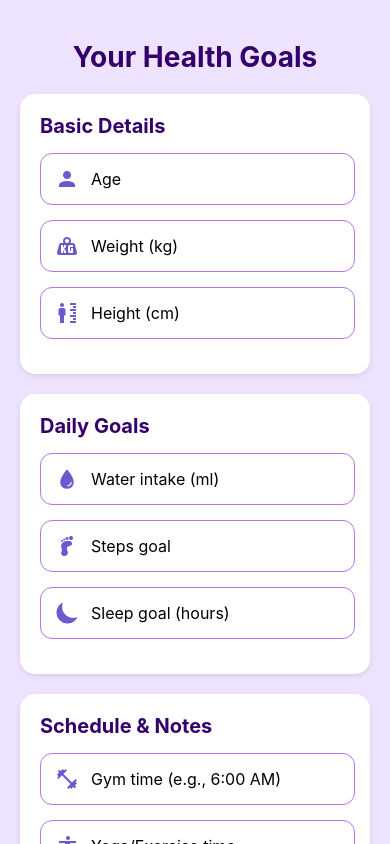
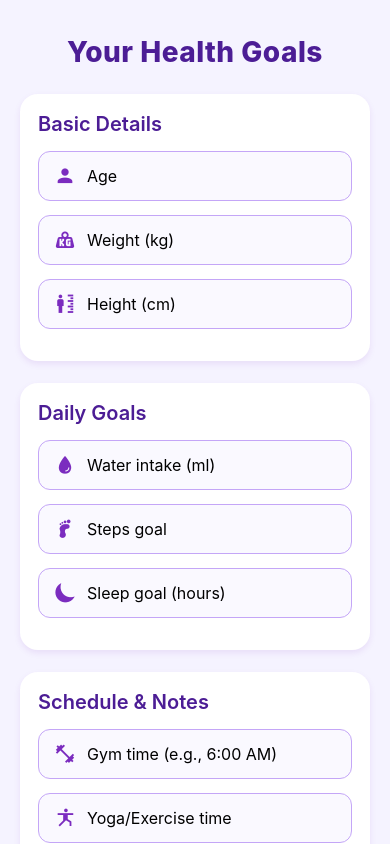
Before and after one commit to Ipshita29/Health-Tracker, a React Native app in the folder frontend/: screen /Details in a window 390 px wide. Built offline with nearby package versions, Linux system fonts and the light colour scheme.

Commit message:
add details form

```diff
--- a/frontend/components/Details.jsx
+++ b/frontend/components/Details.jsx
@@ -1,7 +1,7 @@
 import React, { useState } from "react";
-import { View, TextInput, StyleSheet, Text, TouchableOpacity, ScrollView, Alert } from "react-native";
+import {View,TextInput,StyleSheet,Text,TouchableOpacity,ScrollView,Alert,KeyboardAvoidingView,Platform} from "react-native";
 import { SafeAreaView } from "react-native-safe-area-context";
-import { FontAwesome5, MaterialCommunityIcons, MaterialIcons, Ionicons } from '@expo/vector-icons';
+import {FontAwesome5,MaterialCommunityIcons,MaterialIcons,Ionicons} from "@expo/vector-icons";
 
 export default function Details() {
   const [formData, setFormData] = useState({
@@ -18,133 +18,184 @@ export default function Details() {
   });
 
   const handleChange = (name, value) => {
-    setFormData(prev => ({ ...prev, [name]: value }));
+    setFormData((prev) => ({ ...prev, [name]: value }));
   };
 
   const handleSubmit = () => {
     if (!formData.age || !formData.weight || !formData.height) {
-      Alert.alert("Error", "Please fill in age, weight, and height to get started.");
+      Alert.alert(
+        "Error",
+        "Please fill in age, weight, and height to get started."
+      );
       return;
     }
-
-    // TODO: Connect to backend API to save user details
     console.log("Saving user details:", formData);
-
     Alert.alert("Success", "Your details have been saved!");
   };
 
   return (
     <SafeAreaView style={styles.safeArea}>
+      <KeyboardAvoidingView
+        style={{ flex: 1 }}
+        behavior={Platform.OS === "ios" ? "padding" : undefined}
+      >
         <ScrollView contentContainerStyle={styles.scrollViewContainer}>
           <Text style={styles.title}>Your Health Goals</Text>
 
-        {/* Basic Details Section */}
           <View style={styles.section}>
             <Text style={styles.sectionTitle}>Basic Details</Text>
             <View style={styles.inputGroup}>
-            <MaterialCommunityIcons name="account" size={24} color="#6A5ACD" style={styles.inputIcon} />
+              <MaterialCommunityIcons
+                name="account"
+                size={22}
+                color="#7B2CBF"
+                style={styles.inputIcon}
+              />
               <TextInput
                 style={styles.input}
                 placeholder="Age"
                 keyboardType="numeric"
                 value={formData.age}
-              onChangeText={val => handleChange("age", val)}
+                onChangeText={(val) => handleChange("age", val)}
               />
             </View>
             <View style={styles.inputGroup}>
-            <MaterialCommunityIcons name="weight-kilogram" size={24} color="#6A5ACD" style={styles.inputIcon} />
+              <MaterialCommunityIcons
+                name="weight-kilogram"
+                size={22}
+                color="#7B2CBF"
+                style={styles.inputIcon}
+              />
               <TextInput
                 style={styles.input}
                 placeholder="Weight (kg)"
                 keyboardType="numeric"
                 value={formData.weight}
-              onChangeText={val => handleChange("weight", val)}
+                onChangeText={(val) => handleChange("weight", val)}
               />
             </View>
             <View style={styles.inputGroup}>
-            <MaterialCommunityIcons name="human-male-height" size={24} color="#6A5ACD" style={styles.inputIcon} />
+              <MaterialCommunityIcons
+                name="human-male-height"
+                size={22}
+                color="#7B2CBF"
+                style={styles.inputIcon}
+              />
               <TextInput
                 style={styles.input}
                 placeholder="Height (cm)"
                 keyboardType="numeric"
                 value={formData.height}
-              onChangeText={val => handleChange("height", val)}
+                onChangeText={(val) => handleChange("height", val)}
               />
             </View>
           </View>
 
-        {/* Health Goals Section */}
           <View style={styles.section}>
             <Text style={styles.sectionTitle}>Daily Goals</Text>
             <View style={styles.inputGroup}>
-            <Ionicons name="water" size={24} color="#6A5ACD" style={styles.inputIcon} />
+              <Ionicons
+                name="water"
+                size={22}
+                color="#7B2CBF"
+                style={styles.inputIcon}
+              />
               <TextInput
                 style={styles.input}
                 placeholder="Water intake (ml)"
                 keyboardType="numeric"
                 value={formData.water}
-              onChangeText={val => handleChange("water", val)}
+                onChangeText={(val) => handleChange("water", val)}
               />
             </View>
             <View style={styles.inputGroup}>
-            <MaterialCommunityIcons name="foot-print" size={24} color="#6A5ACD" style={styles.inputIcon} />
+              <MaterialCommunityIcons
+                name="foot-print"
+                size={22}
+                color="#7B2CBF"
+                style={styles.inputIcon}
+              />
               <TextInput
                 style={styles.input}
                 placeholder="Steps goal"
                 keyboardType="numeric"
                 value={formData.steps}
-              onChangeText={val => handleChange("steps", val)}
+                onChangeText={(val) => handleChange("steps", val)}
               />
             </View>
             <View style={styles.inputGroup}>
-            <Ionicons name="moon-sharp" size={24} color="#6A5ACD" style={styles.inputIcon} />
+              <Ionicons
+                name="moon-sharp"
+                size={22}
+                color="#7B2CBF"
+                style={styles.inputIcon}
+              />
               <TextInput
                 style={styles.input}
                 placeholder="Sleep goal (hours)"
                 keyboardType="numeric"
                 value={formData.sleepHours}
-              onChangeText={val => handleChange("sleepHours", val)}
+                onChangeText={(val) => handleChange("sleepHours", val)}
               />
             </View>
           </View>
 
-        {/* Schedule & Notes Section */}
           <View style={styles.section}>
             <Text style={styles.sectionTitle}>Schedule & Notes</Text>
             <View style={styles.inputGroup}>
-            <MaterialCommunityIcons name="dumbbell" size={24} color="#6A5ACD" style={styles.inputIcon} />
+              <MaterialCommunityIcons
+                name="dumbbell"
+                size={22}
+                color="#7B2CBF"
+                style={styles.inputIcon}
+              />
               <TextInput
                 style={styles.input}
                 placeholder="Gym time (e.g., 6:00 AM)"
                 value={formData.gymTime}
-              onChangeText={val => handleChange("gymTime", val)}
+                onChangeText={(val) => handleChange("gymTime", val)}
               />
             </View>
             <View style={styles.inputGroup}>
-            <MaterialCommunityIcons name="yoga" size={24} color="#6A5ACD" style={styles.inputIcon} />
+              <MaterialCommunityIcons
+                name="yoga"
+                size={22}
+                color="#7B2CBF"
+                style={styles.inputIcon}
+              />
               <TextInput
                 style={styles.input}
                 placeholder="Yoga/Exercise time"
                 value={formData.yogaTime}
-              onChangeText={val => handleChange("yogaTime", val)}
+                onChangeText={(val) => handleChange("yogaTime", val)}
               />
             </View>
             <View style={styles.inputGroup}>
-            <MaterialIcons name="local-hospital" size={24} color="#6A5ACD" style={styles.inputIcon} />
+              <MaterialIcons
+                name="local-hospital"
+                size={22}
+                color="#7B2CBF"
+                style={styles.inputIcon}
+              />
               <TextInput
                 style={styles.input}
                 placeholder="Medication time"
                 value={formData.medTime}
-              onChangeText={val => handleChange("medTime", val)}
+                onChangeText={(val) => handleChange("medTime", val)}
               />
             </View>
             <View style={styles.inputGroup}>
-            <Ionicons name="pencil" size={24} color="#6A5ACD" style={styles.inputIcon} />
+              <Ionicons
+                name="pencil"
+                size={22}
+                color="#7B2CBF"
+                style={styles.inputIcon}
+              />
               <TextInput
                 style={[styles.input, styles.textArea]}
                 placeholder="Other important notes"
                 value={formData.other}
-              onChangeText={val => handleChange("other", val)}
+                onChangeText={(val) => handleChange("other", val)}
                 multiline
               />
             </View>
@@ -153,8 +204,8 @@ export default function Details() {
           <TouchableOpacity style={styles.button} onPress={handleSubmit}>
             <Text style={styles.buttonText}>Save Details</Text>
           </TouchableOpacity>
-
         </ScrollView>
+      </KeyboardAvoidingView>
     </SafeAreaView>
   );
 }
@@ -162,77 +213,79 @@ export default function Details() {
 const styles = StyleSheet.create({
   safeArea: {
     flex: 1,
-    backgroundColor: "#eee3ff",
+    backgroundColor: "#f5f3ff",
   },
   scrollViewContainer: {
     padding: 20,
-    paddingTop: 40,
+    paddingTop: 35,
   },
   title: {
     fontSize: 28,
-    fontWeight: "bold",
-    color: "#34006A",
-    marginBottom: 20,
+    fontWeight: "800",
+    color: "#4C1D95",
+    marginBottom: 25,
     textAlign: "center",
+    letterSpacing: 0.5,
   },
   section: {
     backgroundColor: "#fff",
-    borderRadius: 15,
-    padding: 20,
-    marginBottom: 20,
-    shadowColor: '#000',
-    shadowOffset: { width: 0, height: 2 },
+    borderRadius: 18,
+    padding: 18,
+    marginBottom: 22,
+    shadowColor: "#7B2CBF",
+    shadowOffset: { width: 0, height: 3 },
     shadowOpacity: 0.1,
-    shadowRadius: 5,
-    elevation: 3,
+    shadowRadius: 6,
+    elevation: 4,
   },
   sectionTitle: {
     fontSize: 20,
-    fontWeight: "bold",
-    color: "#34006A",
+    fontWeight: "600",
+    color: "#4C1D95",
     marginBottom: 15,
   },
   inputGroup: {
-    flexDirection: 'row',
-    alignItems: 'center',
-    marginBottom: 15,
+    flexDirection: "row",
+    alignItems: "center",
+    marginBottom: 14,
   },
   inputIcon: {
-    position: 'absolute',
-    left: 15,
+    position: "absolute",
+    left: 16,
     zIndex: 1,
   },
   input: {
     flex: 1,
-    padding: 15,
-    paddingLeft: 50, // Added padding to make space for the icon
+    padding: 14,
+    paddingLeft: 48,
     borderWidth: 1,
-    borderColor: "#b675f3",
+    borderColor: "#c4a6f7",
     borderRadius: 12,
-    backgroundColor: "#fff",
+    backgroundColor: "#faf9ff",
     fontSize: 16,
   },
   textArea: {
-    height: 100, // Make the notes input taller
-    textAlignVertical: 'top',
+    height: 95,
+    textAlignVertical: "top",
   },
   button: {
     width: "100%",
-    padding: 15,
-    borderRadius: 12,
-    backgroundColor: "#8A2BE2",
+    padding: 16,
+    borderRadius: 14,
+    backgroundColor: "#7B2CBF",
     alignItems: "center",
     marginTop: 10,
-    marginBottom: 30,
-    shadowColor: '#000',
-    shadowOffset: { width: 0, height: 2 },
-    shadowOpacity: 0.2,
-    shadowRadius: 5,
-    elevation: 5,
+    marginBottom: 35,
+    shadowColor: "#4C1D95",
+    shadowOffset: { width: 0, height: 4 },
+    shadowOpacity: 0.25,
+    shadowRadius: 6,
+    elevation: 6,
   },
   buttonText: {
     color: "#fff",
     fontSize: 18,
-    fontWeight: "bold",
+    fontWeight: "700",
+    letterSpacing: 0.5,
   },
 });
```
Lines whose indentation alone changed are shown as unchanged.
